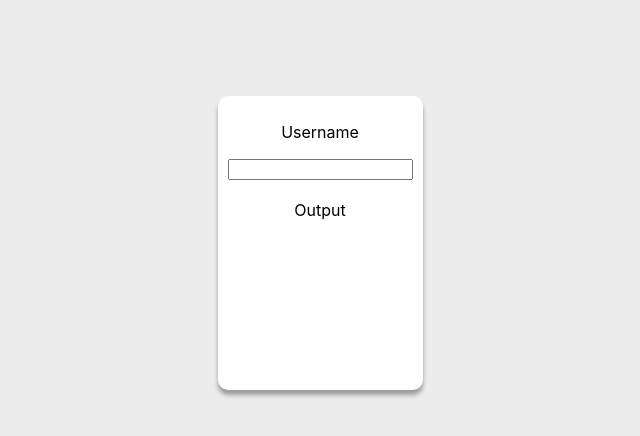
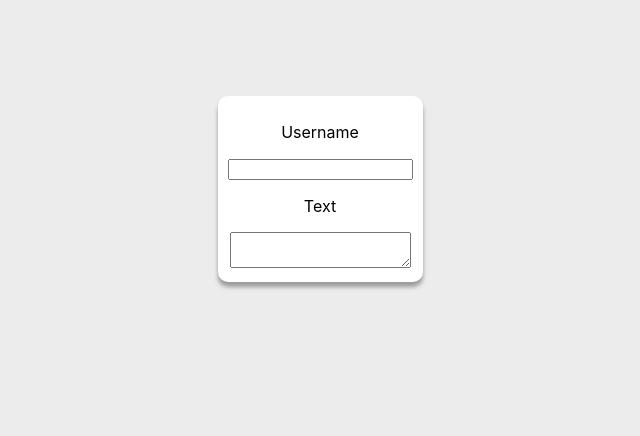
Before and after one commit to abriveraaa/user-in-out, a React (Create React App) app: page / in a window 1280 px wide. Shown: the top 436 px of the page, without its empty margins (320-960 px from the left). Built offline with nearby package versions, Linux system fonts and the light colour scheme.

Commit message:
Updated Output.js

```diff
--- a/src/User/Output.js
+++ b/src/User/Output.js
@@ -3,8 +3,9 @@ import './User.css';
 
 const Output = (props) => {
     return(
-        <div className="card">
-            Output
+        <div className="card__element">
+            <p className="card__element--label">Text</p>
+            <textarea className="card__element--text" value={ props.paragraph } readOnly></textarea>
         </div>
     );
 }
```
